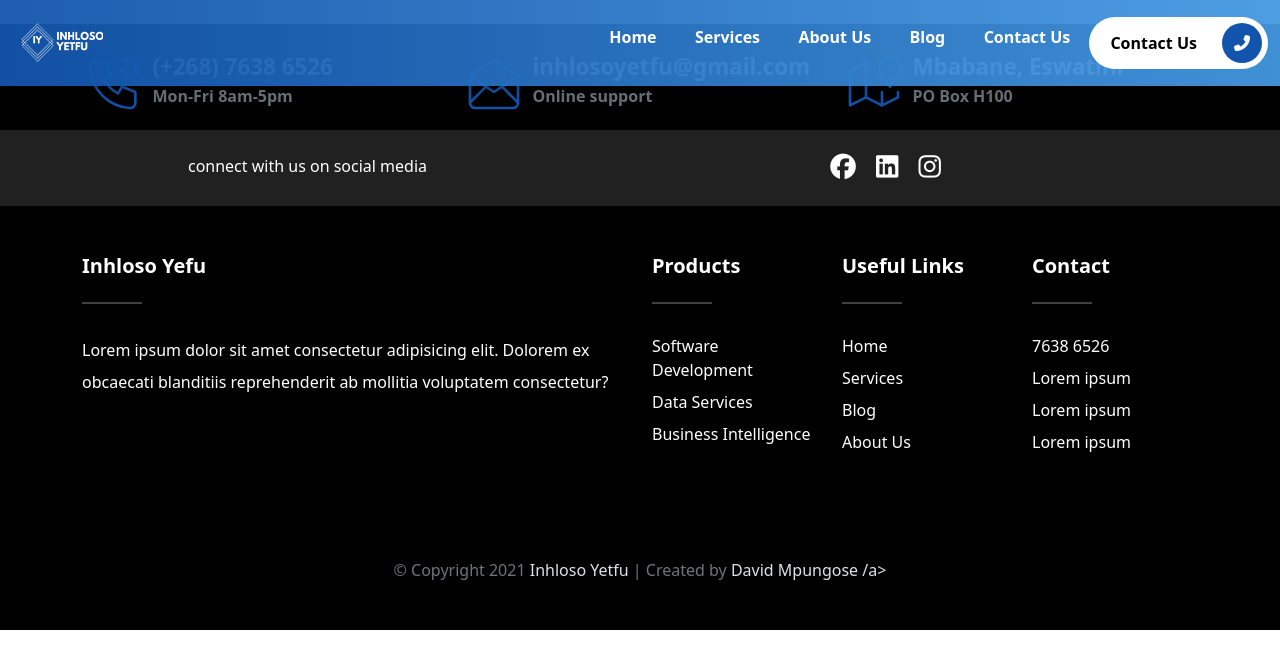
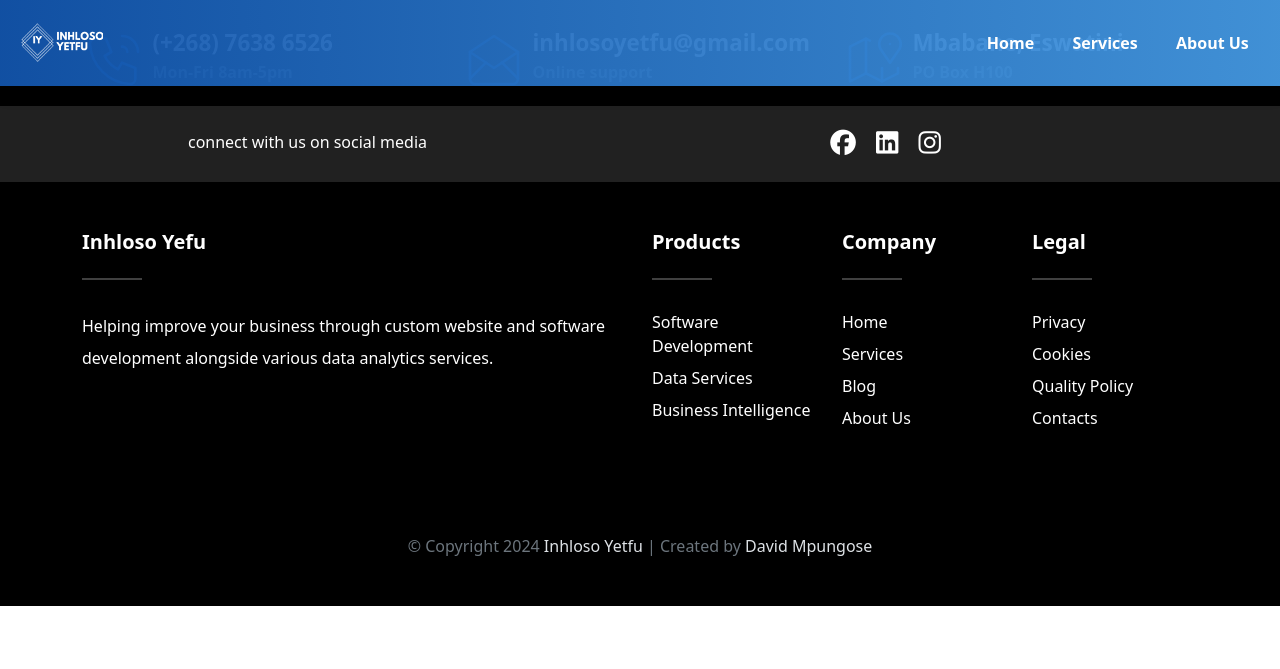
Before and after one commit to davidmpungose/inhlosoyetfu-website, a Django app: template templates/index.html in a window 1280 px wide. Shown: the top 669 px of the page. Run offline with Django 5.2, Linux system fonts and the light colour scheme; the template is opened without the code that fills it, so the values that code supplies are empty; some libraries are stand-ins or nearby versions.

Commit message:
Update index.html

```diff
--- a/templates/index.html
+++ b/templates/index.html
@@ -33,28 +33,58 @@
                 <a class="nav-link" href="{% url 'services' %}">Services</a>
               </li>
               <li class="nav-item">
-                <a class="nav-link" href="#">About Us</a>
+                <a class="nav-link" href="{% url 'about-us' %}">About Us</a>
               </li>
-              <li class="nav-item">
+
+          {% if request.user.is_authenticated %}
+          {% if request.user.is_superuser %}
+
+          <li class="nav-item dropdown">
+            <a class="nav-link dropdown-toggle" href="#" role="button" data-bs-toggle="dropdown" aria-expanded="false">Blog</a>
+          <ul class="dropdown-menu">
+            <li><a class="dropdown-item" href="{% url 'blog-home' %}"> Blog Posts </a></li>
+            <li><a class="dropdown-item" href="{% url 'add-article' %}"> Add Blog Post </a></li>
+        </li>
+        </ul>
+
+        <li class="nav-item">
+          <a class="nav-link" href="{% url 'contact-us' %}">Contact Us</a>
+        </li>
+        <a href="{% url 'contact-us' %}" type="button" class=" btn rounded-pill btn-rounded">
+          Request a Quote
+          <span>
+          <i class="fas fa-arrow-right"></i>
+          </span>
+        </a>
+      </ul>
+
+          {% else %}
+
+          <li class="nav-item">
                 <a class="nav-link" href="#">Blog</a>
               </li>
+
               <li class="nav-item">
                 <a class="nav-link" href="{% url 'contact-us' %}">Contact Us</a>
               </li>
-              <button type="button" class="rounded-pill btn-rounded">
-                Contact Us
-              <span>
-                <i class="fas fa-phone-alt"></i>
-              </span>
-              </button>
+              <a href="{% url 'contact-us' %}"type="button" class=" btn rounded-pill btn-rounded">
+                Request a Quote
+                <span>
+                <i class="fas fa-arrow-right"></i>
+                </span>
+              </a>
             </ul>
+
+            {% endif %}
+
+              {% endif %}
+
           </div>
         </div>
       </nav>
 
-   <div class="container-fluid">
-        <br/>
 
+      <div class="alert-container">
         {% if messages %}
 
           {% for message in messages %}
@@ -67,11 +97,20 @@
           {% endfor%}
 
           {% endif %}
+  </div>
+
+
+
+   <div class="container-fluid">
+
+
+        </div>
+
   {% block content %}
 
   {% endblock %}
 
-  </div>
+
 
 
  <!-- ///////////////////////////////////////////////////////////////////////////////////////////
@@ -155,7 +194,8 @@
         <h5 class="text-capitalize fw-bold">Inhloso Yefu </h5>
         <hr class="bg-white d-inline-block mb-4" style="width: 60px; height: 2px;">
         <p class="lh-lg">
-          Lorem ipsum dolor sit amet consectetur adipisicing elit. Dolorem ex obcaecati blanditiis reprehenderit ab mollitia voluptatem consectetur?
+          Helping improve your business through custom website and software development alongside various
+                        data analytics services.
         </p>
       </div>
       <div class="col-12 col-sm-6 col-lg-2 mb-4 mx-auto">
@@ -168,7 +208,7 @@
         </ul>
       </div>
       <div class="col-12 col-sm-6 col-lg-2 mb-4 mx-auto">
-        <h5 class="text-capitalize fw-bold">useful links</h5>
+        <h5 class="text-capitalize fw-bold"> Company </h5>
         <hr class="bg-white d-inline-block mb-4" style="width: 60px; height: 2px;">
         <ul class="list-inline campany-list">
           <li><a href="#"> Home </a></li>
@@ -178,13 +218,13 @@
         </ul>
       </div>
       <div class="col-12 col-sm-6 col-lg-2 mb-4 mx-auto">
-        <h5 class="text-capitalize fw-bold">contact</h5>
+        <h5 class="text-capitalize fw-bold"> Legal </h5>
         <hr class="bg-white d-inline-block mb-4" style="width: 60px; height: 2px;">
         <ul class="list-inline campany-list">
-          <li><a href="#"> 7638 6526 </a></li>
-          <li><a href="#">Lorem ipsum</a></li>
-          <li><a href="#">Lorem ipsum</a></li>
-          <li><a href="#">Lorem ipsum</a></li>
+          <li><a href="#"> Privacy </a></li>
+          <li><a href="#"> Cookies </a></li>
+          <li><a href="#"> Quality Policy </a></li>
+          <li><a href="#"> Contacts </a></li>
         </ul>
       </div>
     </div>
@@ -196,7 +236,7 @@
       <div class="row text-center text-white">
         <div class="col-12">
           <div class="footer-bottom__copyright">
-            &COPY; Copyright 2021 <a href="#"> Inhloso Yetfu </a> | Created by <a href="http://codewithpatrick.com" target="_blank"> David Mpungose /a>
+            &COPY; Copyright 2024 <a href="#"> Inhloso Yetfu </a> | Created by <a href="https://www.linkedin.com/in/david-mpungose-a14580188/" target="_blank"> David Mpungose </a>
           </div>
         </div>
       </div>
```
